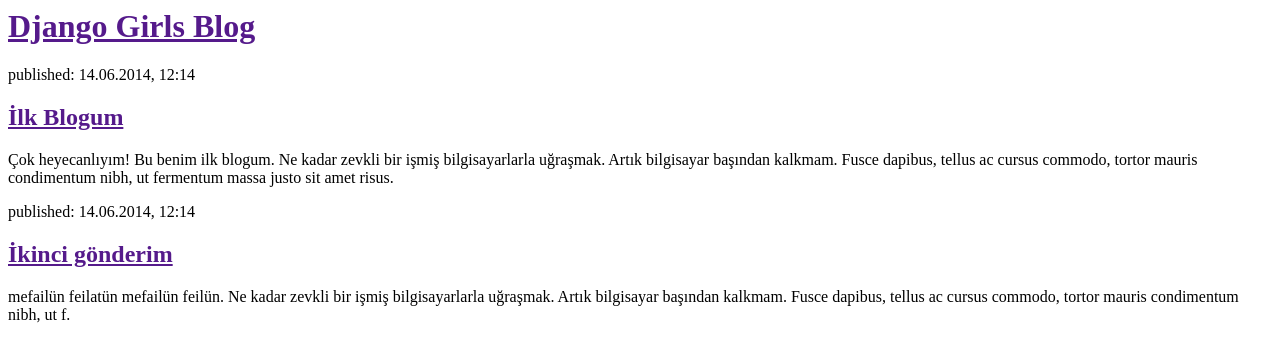
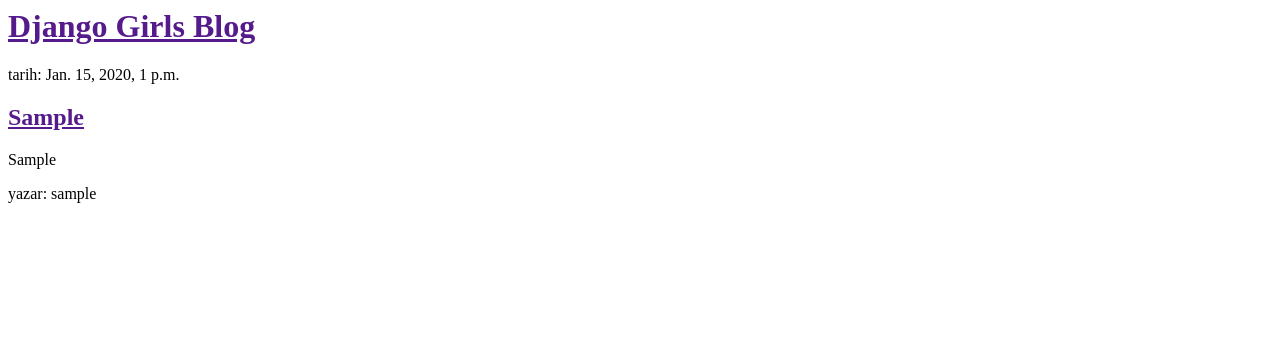
Before and after one commit to everdeen/first-blog, a Django app: template blog/templates/blog/post_list.html in a window 1280 px wide. Shown: the top 362 px of the page. Run offline with Django 3.2, Linux system fonts and the light colour scheme; the template is opened without the code that fills it: values that come from a table or form of the project are taken from there, others are empty; tables that the repository leaves empty hold one stand-in row (values such as "Sample post").

Commit message:
Veritabanındaki postları görebilmek için şablonları değiştirdim.

```diff
--- a/blog/templates/blog/post_list.html
+++ b/blog/templates/blog/post_list.html
@@ -8,15 +8,14 @@
         </div>
 
         <div>
-            <p>published: 14.06.2014, 12:14</p>
-            <h2><a href="">İlk Blogum</a></h2>
-            <p>Çok heyecanlıyım! Bu benim ilk blogum. Ne kadar zevkli bir işmiş bilgisayarlarla uğraşmak. Artık bilgisayar başından kalkmam. Fusce dapibus, tellus ac cursus commodo, tortor mauris condimentum nibh, ut fermentum massa justo sit amet risus.</p>
-        </div>
-
-        <div>
-            <p>published: 14.06.2014, 12:14</p>
-            <h2><a href="">İkinci gönderim</a></h2>
-            <p>mefailün feilatün mefailün feilün. Ne kadar zevkli bir işmiş bilgisayarlarla uğraşmak. Artık bilgisayar başından kalkmam. Fusce dapibus, tellus ac cursus commodo, tortor mauris condimentum nibh, ut f.</p>
+        {% for post in posts %}
+            <div>
+        <p>tarih: {{ post.yayinlanma_tarihi }}</p>
+        <h2><a href="">{{ post.baslik }}</a></h2>
+        <p>{{ post.yazi|linebreaks }}</p>
+        <p>yazar: {{ post.yazar }}</p>
+    </div>
+        {% endfor %}
         </div>
     </body>
 </html>
--- a/blog/views.py
+++ b/blog/views.py
@@ -1,3 +1,7 @@
 from django.shortcuts import render
+from django.utils import timezone
+from .models import Post
+
 def post_list(request):
-    return render(request, 'blog/post_list.html', {})
+    posts = Post.objects.filter(yayinlanma_tarihi__lte=timezone.now()).order_by('yayinlanma_tarihi')
+    return render(request, 'blog/post_list.html', {'posts': posts})
```
